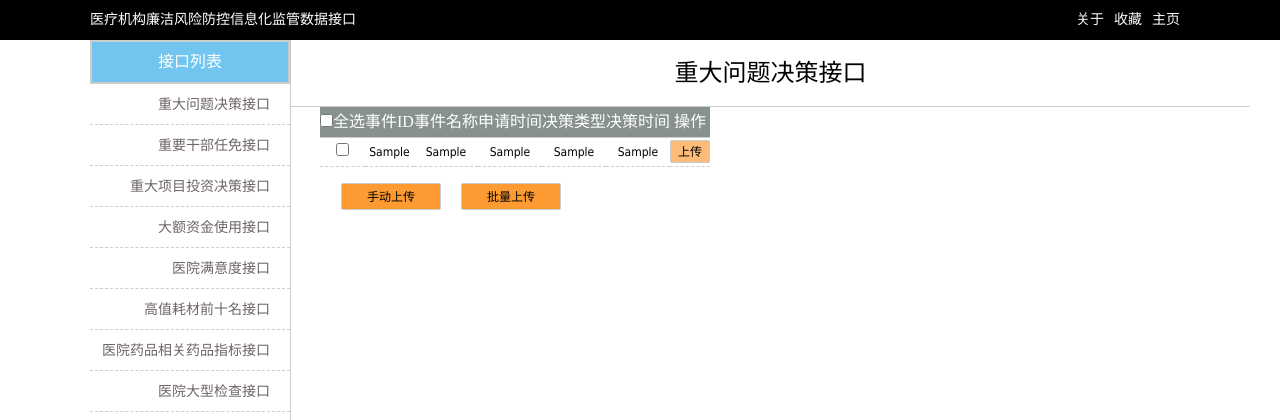
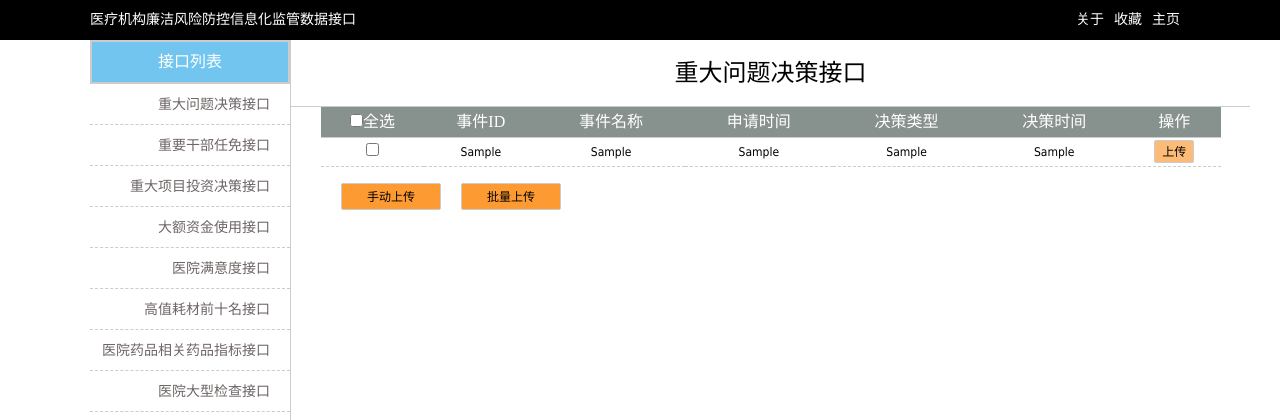
Before and after one commit to shouhou/medical, a Node server app: page /punishList in a window 1280 px wide. Shown: the top 420 px of the page. Run offline with Node 20, Linux system fonts and the light colour scheme; tables that the repository leaves empty or names only in its code hold one stand-in row (values such as "Sample post").

Commit message:
1.0.0 第一个完成 速度其他的

```diff
--- a/public/css/style.css
+++ b/public/css/style.css
@@ -170,12 +170,12 @@ body {}
     background-color: #F78B19;
 }
 
-.table {
+table {
     width: 900px;
     margin: 0 auto;
 }
 
-.table th {
+table th {
     font-family: 'simhei';
     font-size: 16px;
     font-weight: normal;
@@ -187,14 +187,14 @@ body {}
     text-align: center;
 }
 
-.table td {
+table td {
     height: 28px;
     line-height: 28px;
     text-align: center;
     border-bottom: 1px dashed #ccc;
 }
 
-.table .tb-button {
+table .tb-button {
     width: 40px;
     height: 23px;
     line-height: 23px;
--- a/views/header.ejs
+++ b/views/header.ejs
@@ -5,9 +5,7 @@
     <title>医疗机构廉洁风险防控信息化监管数据接口</title>
     <link rel='stylesheet' href='/css/global.css' />
     <link rel='stylesheet' href='/css/style.css' />
-    <link rel='stylesheet' href='/lib/jquery.simple-dtpicker.css' />
     <script src="/lib/jquery-1.11.3.js"></script>
-    <script src="/lib/jquery.simple-dtpicker.js"></script>
     <script src="/lib/sea.js"></script>
     <script src="/scripts/common/config.js"></script>
 </head>
--- a/views/punishAdd.ejs
+++ b/views/punishAdd.ejs
@@ -1,4 +1,6 @@
 <%- include header %>
+    <link rel='stylesheet' href='/lib/jquery.simple-dtpicker.css' />
+    <script src="/lib/jquery.simple-dtpicker.js"></script>
     <div class="title">
         重大问题决策接口</div>
     <form action="/punishAdd/form" method="post" class='J_From'>
--- a/views/punishList.ejs
+++ b/views/punishList.ejs
@@ -1,7 +1,6 @@
 <%- include header %>
 <div class="title">
     重大问题决策接口</div>
-<div class='table'>
 <table>
     <tr>
         <th>
@@ -40,7 +39,6 @@
         </tr>
         <% }) %>
 </table>
-</div>
 <div class="row">
     <div class="span1 label">&nbsp;</div>
     <div class="span3">
```
Also changed, not shown: service/soap.js (+6 -2 lines).
